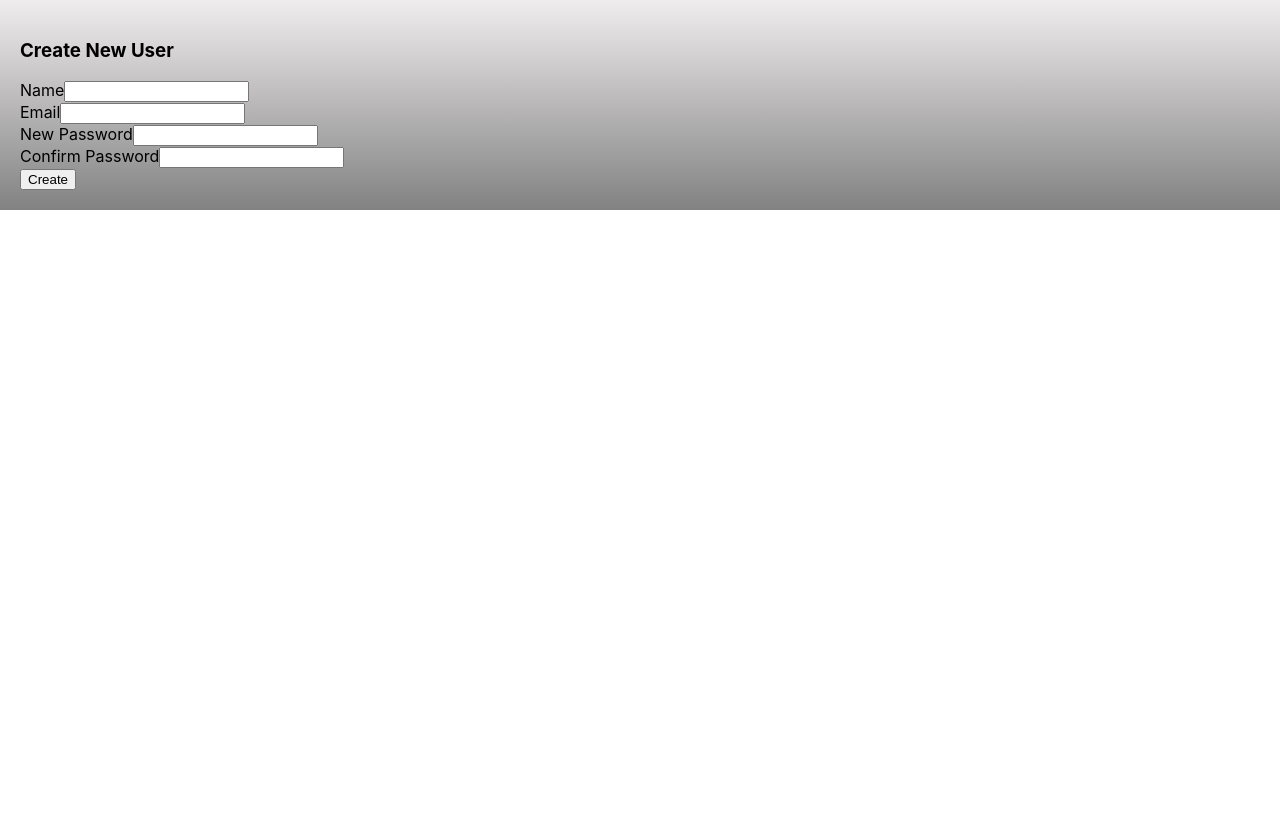
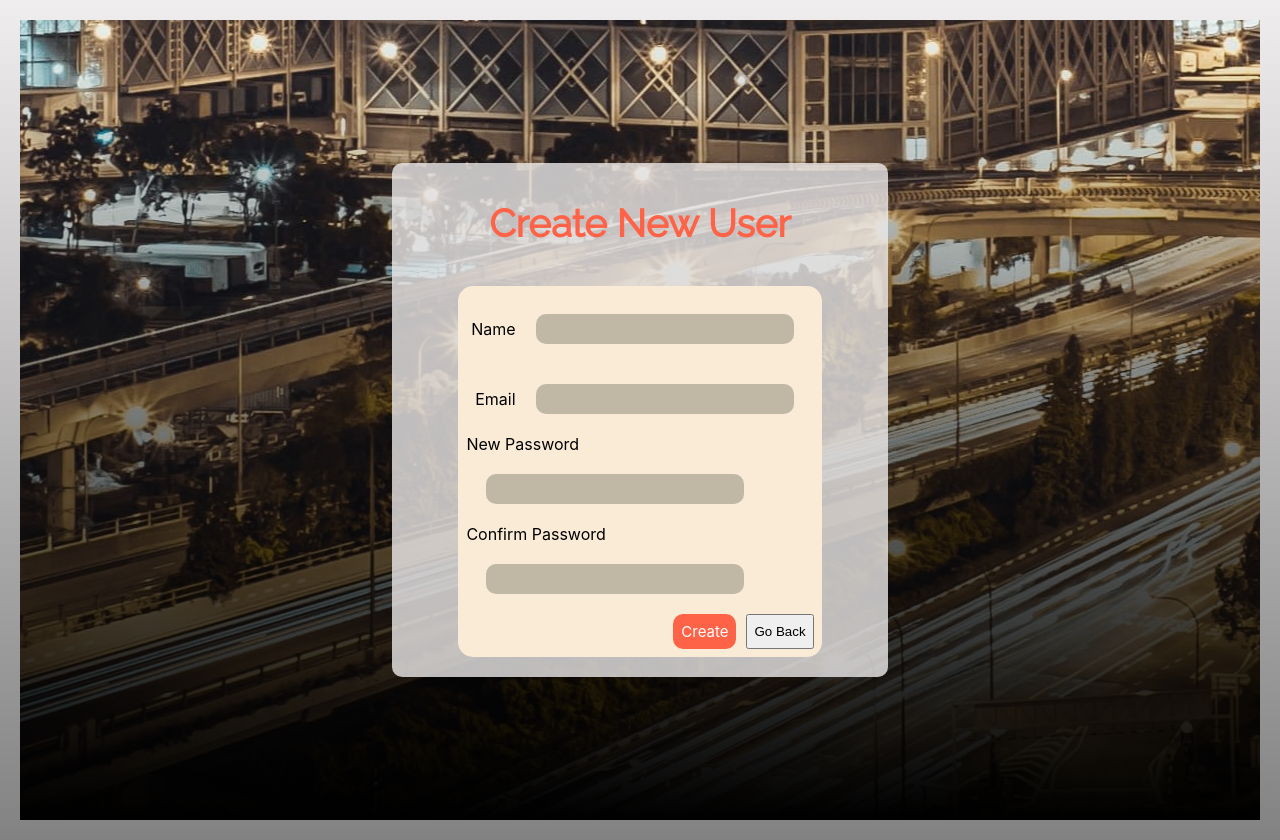
Before and after one commit to MaJaWh/ChargeUp, a React (Create React App) app: page /signUp in a window 1280 px wide. Before the commit the page ends 800 px from the top, so only its background shows below. Built offline with nearby package versions, Linux system fonts and the light colour scheme.

Commit message:
Added signUp.jsx and styled

```diff
--- a/src/components/userAccounts/signUp.jsx
+++ b/src/components/userAccounts/signUp.jsx
@@ -38,7 +38,6 @@ function CreateAccount() {
         <div className='form-outer'>
             <div className='form__background-image'>
                 <div className='form-box'>
-
                     <h3>Create New User</h3>
                     <form onSubmit={onSubmit} className='form'>
                         <div className='form-group'>
@@ -81,12 +80,15 @@ function CreateAccount() {
                             onChange={(e) => setForm({ email: e.target.value })}
                             />
                         </div>
+                        <div className="btn__outer-box">
                             <div className="form-group">
                             <input
                                 type="submit"
                                 value="Create"
                                 className="btn btn-primary"
                                 />
+                            </div>
+                            <button className="btn-back">Go Back</button>
                         </div>
                         </form>
                 </div>
--- a/src/styles/signUp.css
+++ b/src/styles/signUp.css
@@ -0,0 +1,87 @@
+@import url('https://fonts.googleapis.com/css2?family=Raleway&display=swap');
+
+
+h3 {
+    font-family: 'raleway';
+    font-size: 3vw;
+    color: tomato;
+    margin-bottom: 20px;
+    text-align: center;
+}
+
+.form__outer {
+    background-color: none;
+    width: auto;
+    height: 100vh;
+}
+
+.form__background-image {
+    display: flex;
+    align-items: center;
+    justify-content: center;
+    flex-direction: column;
+    background-image: linear-gradient(rgba(255, 255, 255, 0), rgb(0, 0, 0)),
+                  url(".././images/xavier-l-_3xRXB_CF5w-unsplash\(2\).jpg");
+    background-position: center;
+    background-repeat: no-repeat;
+    height: 100vh;
+    width: 100%;
+}
+
+.form {
+    width: 70%;
+    display: flex;
+    flex-direction: column;
+    align-items:flex-end;
+    padding: 8px;
+    margin: 20px;
+    background-color: antiquewhite;
+    border-radius: 15px;
+}
+
+.form-box{
+    background-color: rgba(240, 237, 238, 0.786);;
+    display: flex;
+    flex-direction: column;
+    align-items: center;
+    width: 40%;
+    border-radius: 10px;
+}
+.btn__outer-box {
+    display: flex;
+    flex-direction: row;
+
+}
+.btn {
+    width: 20%;
+    all: unset;
+    cursor: pointer;
+    color: white;
+    padding: 8px;
+    font-size: 15px;
+    border: none;
+    display: block;
+    margin-right: 10px;
+    background-color: tomato;
+    border-radius: 10px;
+}
+
+.btn:hover {
+    transform: scale(1.1);
+}
+
+.form-control {
+    width: 40%;
+    all: unset;
+    margin: 20px;
+    padding: 5px;
+    background-color: #5c604d5e;
+    border-radius: 10px;
+
+}
+
+.form-control:hover {
+    cursor: pointer;
+    background-color: #5c604d97;
+    transition: 200ms;
+}
```
Lines whose indentation alone changed are shown as unchanged.
